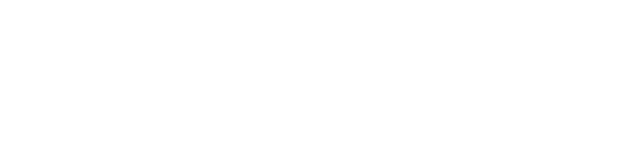
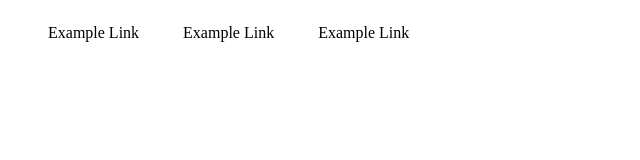
Before and after one commit to roy-finch/Resume-Website, a plain HTML site: page index.html in a window 1280 px wide. Shown: the whole page, without its empty margins (0-640 px from the left). Drawn offline with Linux system fonts and the light colour scheme.

Commit message:
Update index.html file

```diff
--- a/index.html
+++ b/index.html
@@ -5,9 +5,37 @@
     <meta name="viewport" content="width=device-width, initial-scale=1.0">
     <title>My Resume Website</title>
     <style>
+        a {
+            text-decoration: none;
+        }
+        ul {
+            list-style-type: none;
+            display: inline-block;
+        }
+        nav {
+            width: 100%;
+        }
     </style>
 </head>
 <body>
-
+    <main>
+        <nav>
+            <ul>
+                <li>
+                    <a>Example Link</a>
+                </li>
+            </ul>
+            <ul>
+                <li>
+                    <a>Example Link</a>
+                </li>
+            </ul>
+            <ul>
+                <li>
+                    <a>Example Link</a>
+                </li>
+            </ul>
+        </nav>
+    </main>
 </body>
 </html>
```
